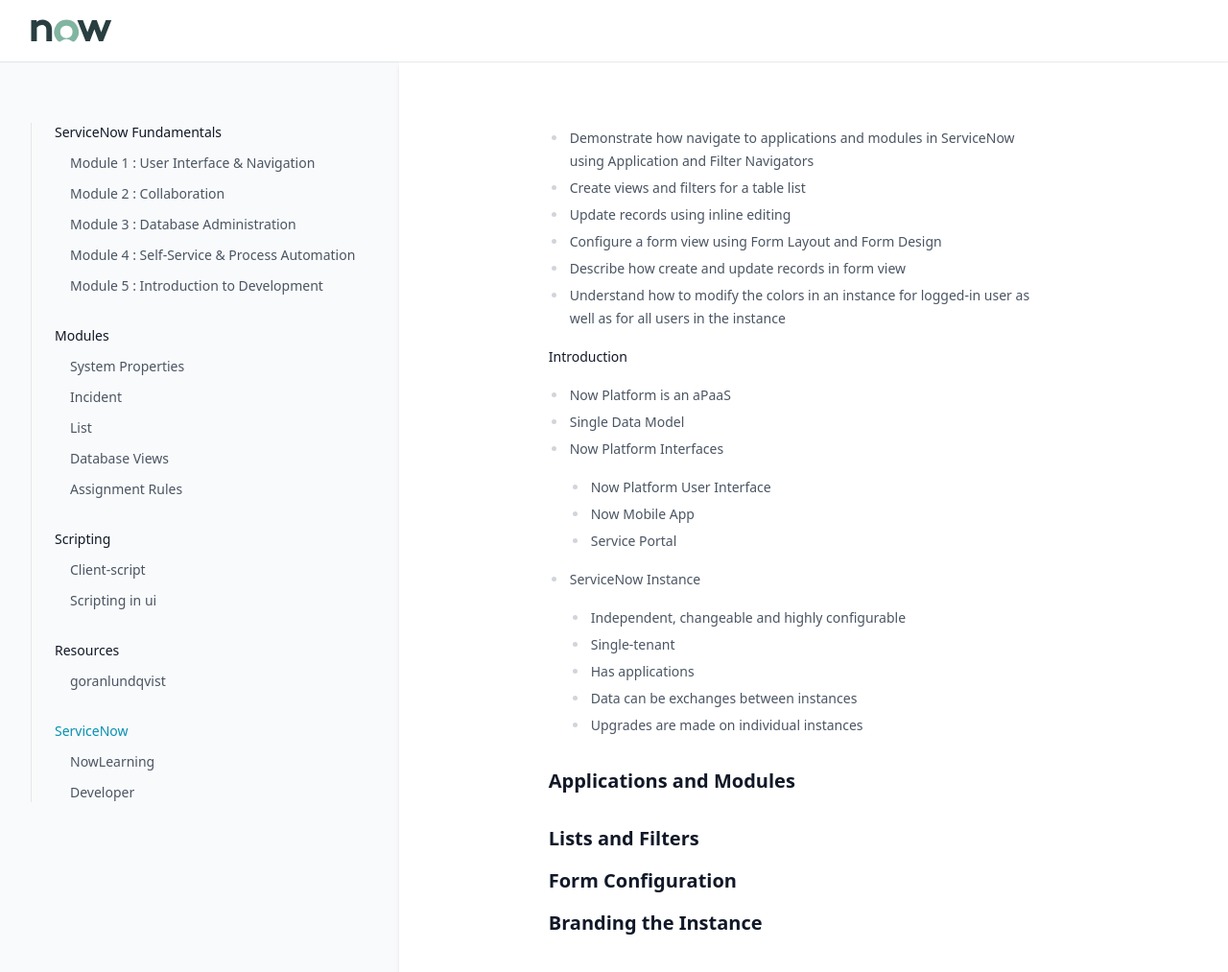
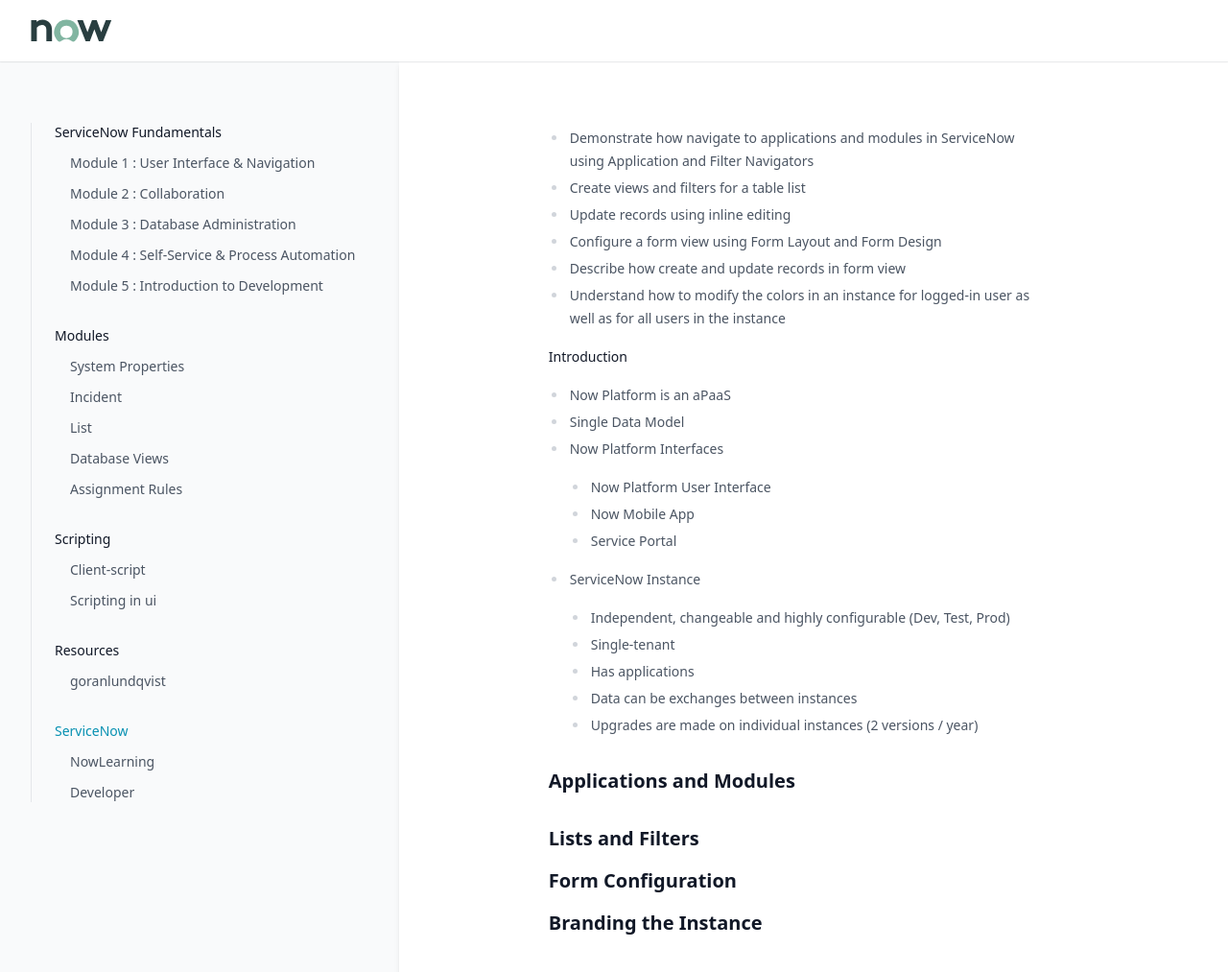
Before and after one commit to greglejeune/ebook, a Jekyll site: the page built from _servicenow/2021-11-01-snf-module1.md, in a window 1280 px wide and 1056 px high. Shown: the top 1013 px of the window at 96% size. Built offline with Jekyll 4.4.1, drawn with Linux system fonts in a browser that asks for light colours.

Commit message:
Update 2021-11-01-snf-module1.md

```diff
--- a/_servicenow/2021-11-01-snf-module1.md
+++ b/_servicenow/2021-11-01-snf-module1.md
@@ -29,11 +29,11 @@ category: snf
   <li>
     ServiceNow Instance
     <ul>
-      <li>Independent, changeable and highly configurable</li>
+      <li>Independent, changeable and highly configurable (Dev, Test, Prod)</li>
       <li>Single-tenant</li>
       <li>Has applications</li>
       <li>Data can be exchanges between instances</li>
-      <li>Upgrades are made on individual instances</li>
+      <li>Upgrades are made on individual instances (2 versions / year)</li>
     </ul>
   </li>
 </ul>
```
